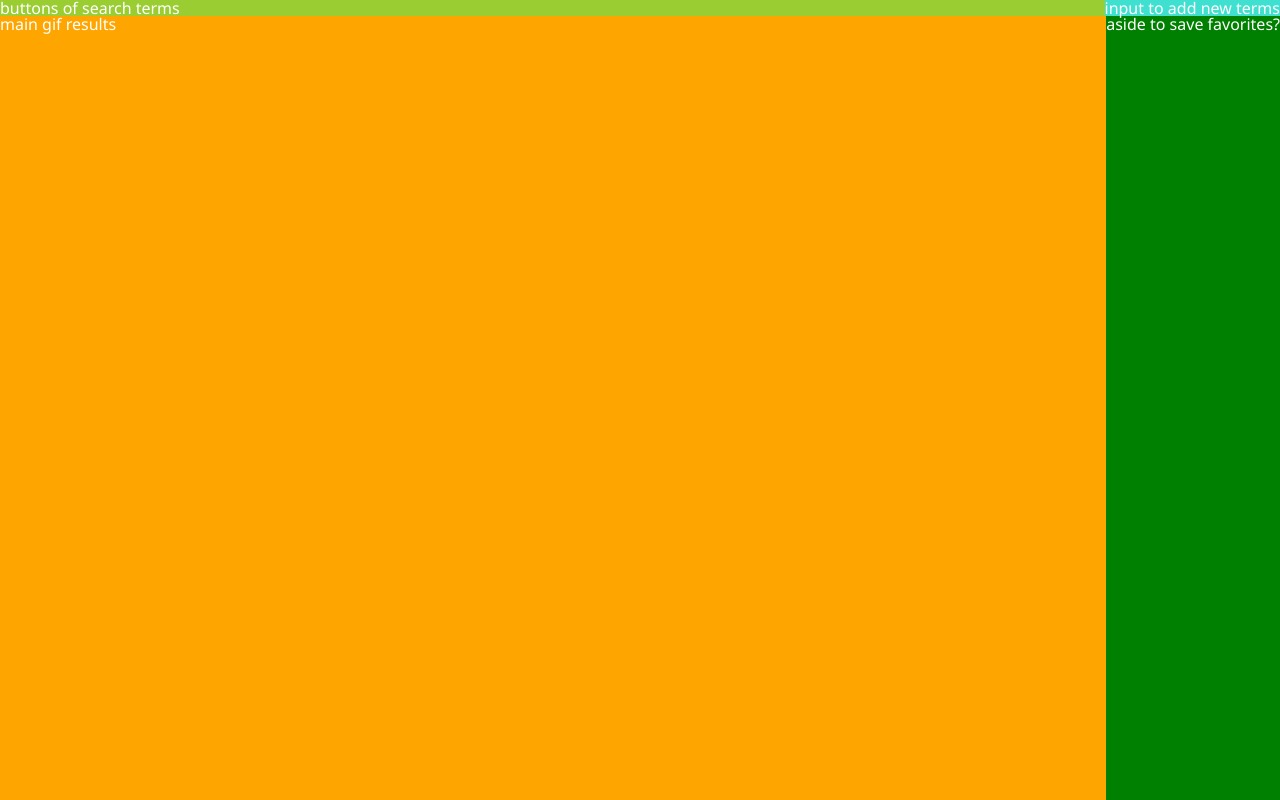
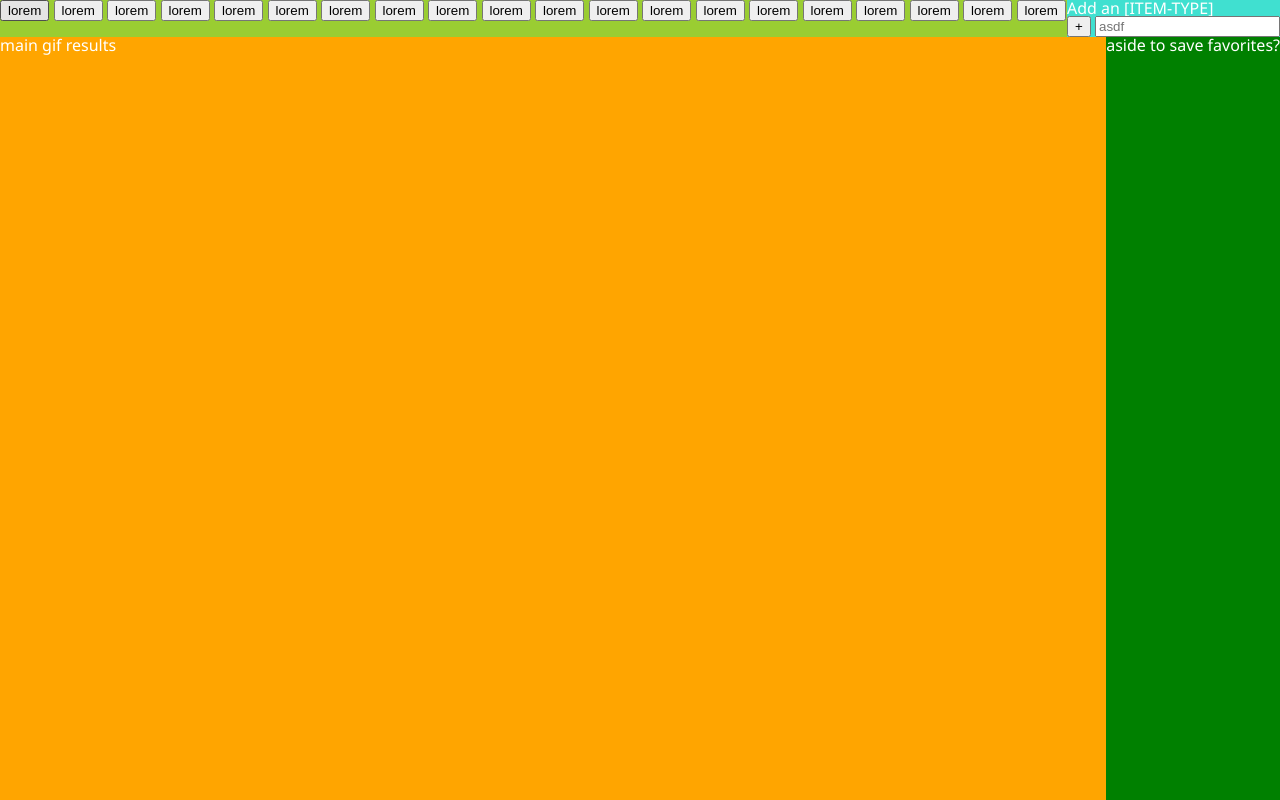
Before and after one commit to NiRuaG/GiphyAPI, a plain HTML site: page index.html in a window 1280 px wide. Shown: the top 800 px of the page. Drawn offline with Linux system fonts and the light colour scheme.

Commit message:
layout, minor content

```diff
--- a/index.html
+++ b/index.html
@@ -61,10 +61,33 @@
 <body>
     <header>
         <div>
-            buttons of search terms
+            <button>lorem</button>
+            <button>lorem</button>
+            <button>lorem</button>
+            <button>lorem</button>
+            <button>lorem</button>
+            <button>lorem</button>
+            <button>lorem</button>
+            <button>lorem</button>
+            <button>lorem</button>
+            <button>lorem</button>
+            <button>lorem</button>
+            <button>lorem</button>
+            <button>lorem</button>
+            <button>lorem</button>
+            <button>lorem</button>
+            <button>lorem</button>
+            <button>lorem</button>
+            <button>lorem</button>
+            <button>lorem</button>
+            <button>lorem</button>
         </div>
         <div>
-            input to add new terms
+            <p>Add an [ITEM-TYPE]</p>
+            <div>
+                <button>+</button>
+                <input placeholder="asdf">
+            </div>
         </div>
     </header>
     <main>
```
